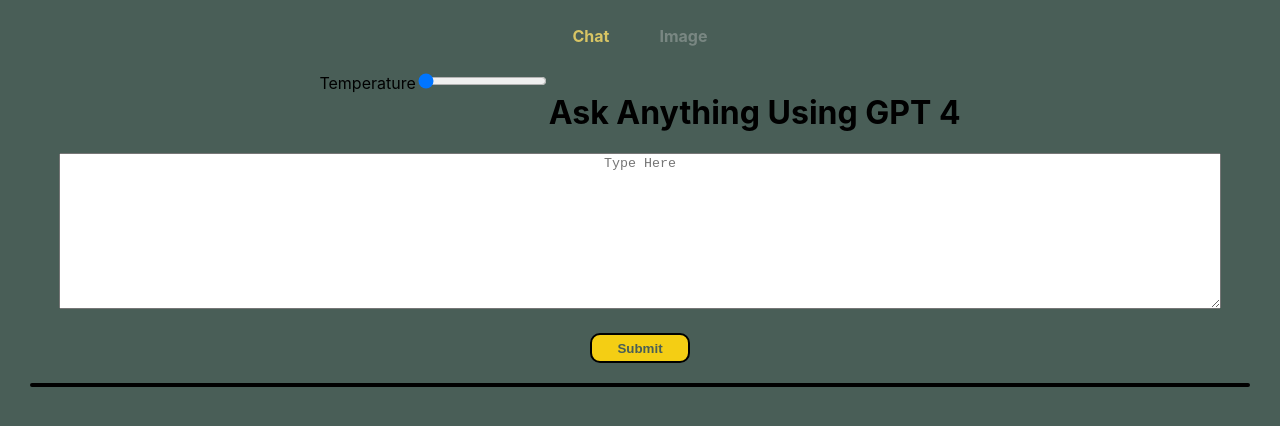
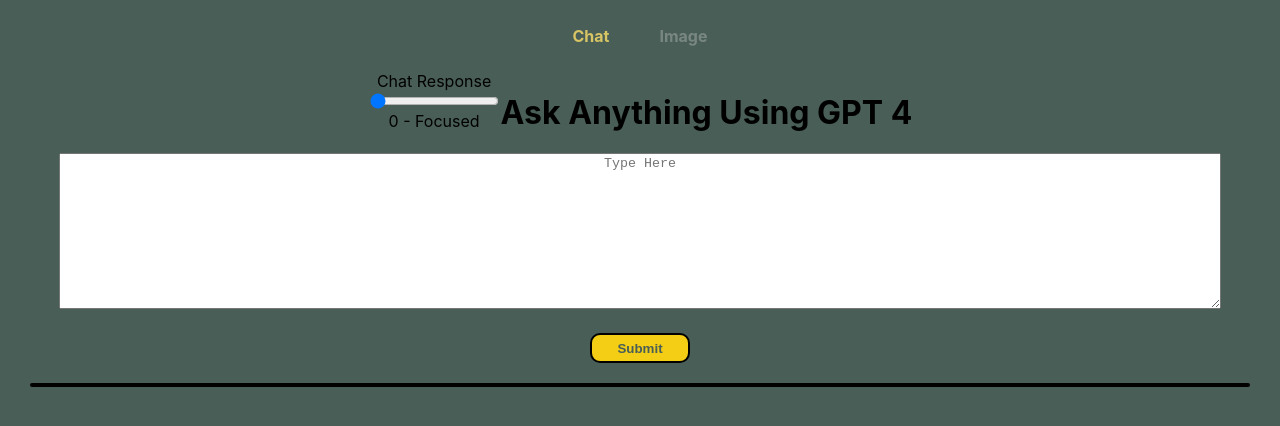
Before and after one commit to j-abellera/openai-project, a React (Create React App) app: page /chat in a window 1280 px wide. Shown: the top 426 px of the page. Built offline with nearby package versions, Linux system fonts and the light colour scheme; no server answers.

Commit message:
added temp state and axios integration

```diff
--- a/src/App.css
+++ b/src/App.css
@@ -80,6 +80,11 @@ textarea {
   justify-self: center;
 }
 
+.temp-container {
+  display: flex;
+  flex-flow: column wrap;
+}
+
 @media screen and (max-width: 400px) {
   .App {
     display: flex;
--- a/src/App.js
+++ b/src/App.js
@@ -15,6 +15,7 @@ function App() {
   const [response, setResponse] = useState('');
   const [asked, setAsked] = useState('')
   const [chatLog, setChatLog] = useState([]); //initialState set by axios call
+  const [temperature, setTemperature] = useState(0)
   //IMAGE GENERATOR STATES
   const [imgResponse, setImgResponse] = useState('')
   const [request, setRequest] = useState('')
@@ -53,6 +54,8 @@ function App() {
               setChatLog={setChatLog}
               initChatLog={initChatLog}
               resetChatLog={resetChatLog}
+              temperature={temperature}
+              setTemperature={setTemperature}
             />}
           />
           <Route path='/image' element={
--- a/src/Form.js
+++ b/src/Form.js
@@ -3,7 +3,7 @@ import axios from 'axios';
 import { resetChatLog, vercelDBAllLogs, addChatToLog } from './api/index';
 
 const Form = (props) => {
-    const { input, setInput, setResponse, setAsked, chatLog, setChatLog } = props;
+    const { input, setInput, setResponse, setAsked, chatLog, setChatLog, temperature } = props;
     const handleChange = (e) => {
         const typed = e.target.value;
         setInput(typed);
@@ -32,7 +32,7 @@ const Form = (props) => {
                 data: {
                     model: 'gpt-4-32k',
                     messages: chatLog,
-                    temperature: 0,
+                    temperature: temperature,
                     max_tokens: 1000
                 }
             });
--- a/src/Generators/ChatGenerator.js
+++ b/src/Generators/ChatGenerator.js
@@ -1,7 +1,7 @@
 import Form from '../Form';
 
 const ChatGenerator = (props) => {
-    const { input, setInput, setResponse, setAsked, chatLog, setChatLog, asked, response, initChatLog, resetChatLog } = props;
+    const { input, setInput, setResponse, setAsked, chatLog, setChatLog, asked, response, initChatLog, resetChatLog, temperature, setTemperature } = props;
 
     const onReset = async () => {
       setAsked('');
@@ -12,13 +12,19 @@ const ChatGenerator = (props) => {
       setChatLog(cleanSlate);
     }
 
+    const setNewTemp = e => {
+      const { value } = e.target;
+      setTemperature(parseFloat(value));
+    }
+
     return (
         <div className='App'>
-          <div>
-            <label htmlFor='temp-range'>Temperature</label>
-            <input name='temp-range' type='range' min={0} max={2} step={0.1} value={0} />
+          <div className='temp-container'>
+            <label htmlFor='temp-range'>Chat Response</label>
+            <input name='temp-range' type='range' min={0} max={2} step={0.1} value={temperature} onChange={setNewTemp} />
+            {temperature <= .7 ? `${temperature} - Focused` : temperature <= 1.4 ? `${temperature} - Balanced` : `${temperature} - Random`}
           </div>
-          <Form input={input} setInput={setInput} setResponse={setResponse} setAsked={setAsked} chatLog={chatLog} setChatLog={setChatLog} />
+          <Form input={input} setInput={setInput} setResponse={setResponse} setAsked={setAsked} chatLog={chatLog} setChatLog={setChatLog} temperature={temperature} />
           <p className='asked'>{asked ? `You asked: ${asked}` : null}</p>
           <h4 className='response'>{response ? response : null}</h4>
           {
```
